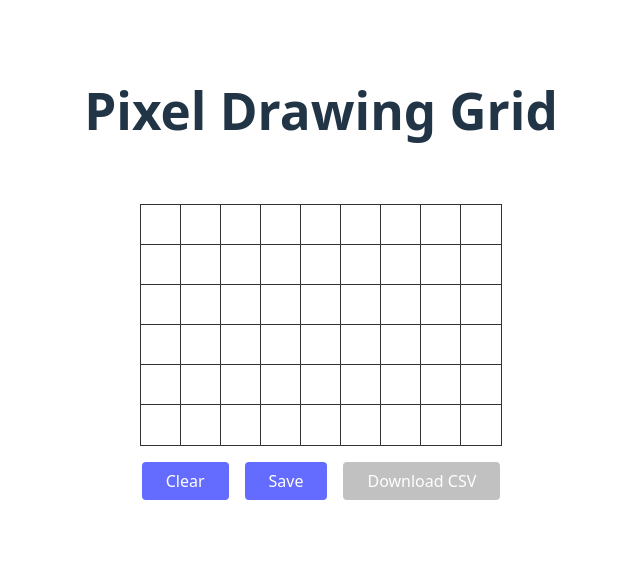
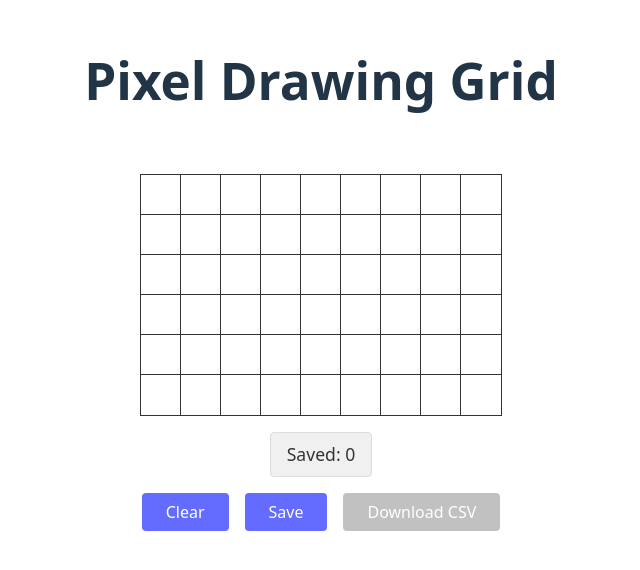
Before and after one commit to tony-ist/ChestDigitPainter, a React (Vite) app: page / in a window 1280 px wide. Shown: the part 110-680 px from the top of the page, without its empty margins (319-959 px from the left). Built offline with nearby package versions, Linux system fonts and the light colour scheme.

Commit message:
feat: display counter

```diff
--- a/src/components/PixelGrid.css
+++ b/src/components/PixelGrid.css
@@ -48,6 +48,16 @@
   opacity: 0.8;
 }
 
+.saved-data-counter {
+  font-size: 1.1rem;
+  font-weight: 500;
+  color: #333;
+  padding: 0.5rem 1rem;
+  background-color: #f0f0f0;
+  border-radius: 4px;
+  border: 1px solid #ddd;
+}
+
 .button-group {
   display: flex;
   gap: 1rem;
--- a/src/components/PixelGrid.tsx
+++ b/src/components/PixelGrid.tsx
@@ -61,6 +61,7 @@ const PixelGrid = ({ rows = 6, cols = 9 }: PixelGridProps) => {
     const flattened: number[] = grid.flat().map(pixel => pixel ? 1 : 0);
     setSavedData(prev => [...prev, flattened]);
     setShowToast(true);
+    clearGrid();
   };
 
   const downloadCSV = () => {
@@ -107,6 +108,9 @@ const PixelGrid = ({ rows = 6, cols = 9 }: PixelGridProps) => {
           </div>
         ))}
       </div>
+      <div className="saved-data-counter">
+        Saved: {savedData.length}
+      </div>
       <div className="button-group">
         <button className="clear-button" onClick={clearGrid}>
           Clear
```
